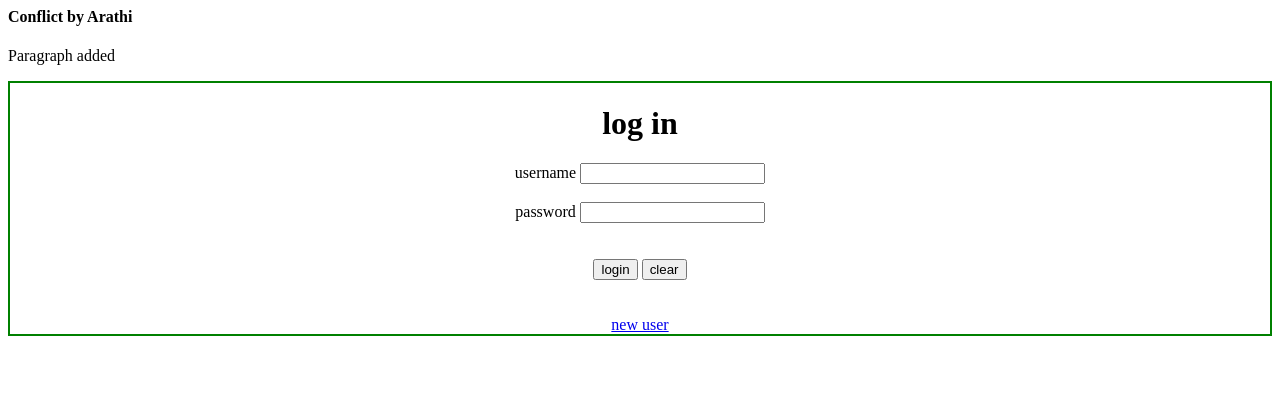
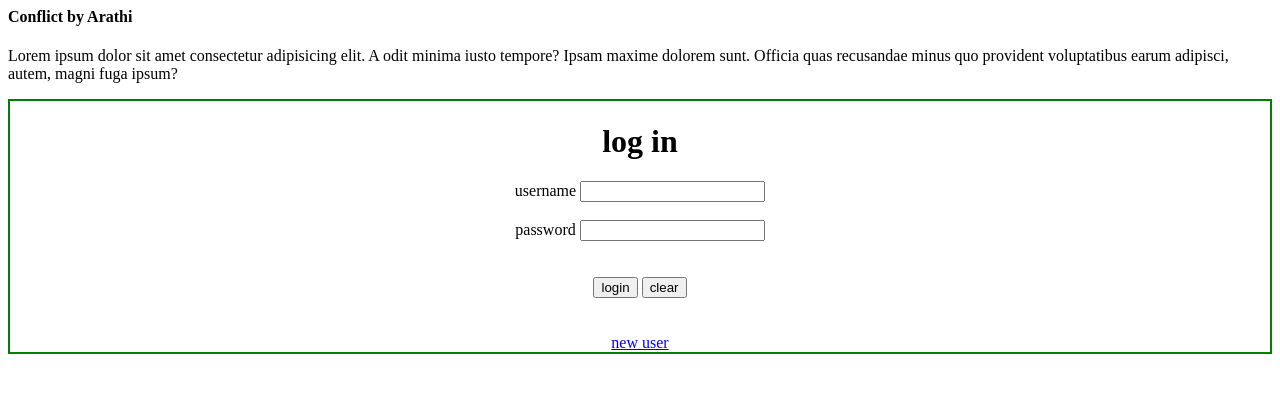
Before and after one commit to ArathiPython/batch04_test, a Django app: page / in a window 1280 px wide. Shown: the top 393 px of the page. Run offline with Django 3.2, Linux system fonts and the light colour scheme.

Commit message:
expecting conf

```diff
--- a/app1/templates/home.html
+++ b/app1/templates/home.html
@@ -4,7 +4,7 @@
   </hread>
   <body>
     <h4>Conflict by Arathi</h4>
-    <p>Paragraph added</p>
+    <p>Lorem ipsum dolor sit amet consectetur adipisicing elit. A odit minima iusto tempore? Ipsam maxime dolorem sunt. Officia quas recusandae minus quo provident voluptatibus earum adipisci, autem, magni fuga ipsum?</p>
     <form
       action="/login1/"
       method="Post"
```
